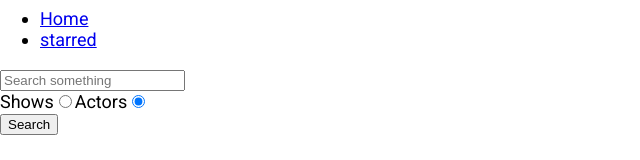
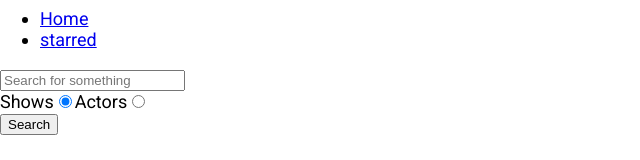
Before and after one commit to codingraj3427/Box-office-app, a React (Create React App) app: page / in a window 1280 px wide. Shown: the part 161-321 px from the top of the page, without its empty margins (0-640 px from the left). Built offline with nearby package versions, Linux system fonts and the light colour scheme.

Commit message:
Successfully created hooks

```diff
--- a/src/pages/Home.js
+++ b/src/pages/Home.js
@@ -1,124 +1,92 @@
-import React,{useState,useEffect} from 'react'
+import React, { useState } from 'react';
+import MainPageLayout from '../components/MainPageLayout';
+import { apiGet } from '../misc/config';
+import ShowGrid from '../components/show/ShowGrid';
 import ActorGrid from '../components/actor/ActorGrid';
-import MainPageLayout from '../components/MainPageLayout'
-import ShowGrid from '../components/show/ShowGrid';
-import {apiGet} from '../misc/config';
+import { useLastQuery } from '../misc/custom-hooks';
 
+const Home = () => {
+  const [input, setInput] = useLastQuery();
+  const [results, setResults] = useState(null);
+  const [searchOption, setSearchOption] = useState('shows');
 
-
-
-
-
-function Home() {
-
-  const[input,setInput]=useState('');
-  const[result,setResult]=useState(null);
-  const[searchOption,setsearchOption]=useState('');
-
-  const isShowSearch=searchOption==='shows';
-
-  useEffect(()=>{
-    console.log("USe effect run  ");
-
-    return ()=>
-    {
-      console.log("exit")
-    };
-  },[searchOption])     //It requires two components ad
-
-  const onSearch=()=>
-  {
-
-
-    apiGet(`/search/${searchOption}?q=${input}`).then(result=>
-      {
-        setResult(result);
-      });
-
-
+  const isShowsSearch = searchOption === 'shows';
+  const onSearch = () => {
+    apiGet(`/search/${searchOption}?q=${input}`).then(result => {
+      setResults(result);
+    });
   };
 
-
-  const onInputChange=(ev)=>
-  {
+  const onInputChange = ev => {
     setInput(ev.target.value);
-    console.log(ev.target.value);
   };
 
-
-  const onKeyDown=(ev)=>
-  {
-    if(ev.keyCode===13)
-    {
+  const onKeyDown = ev => {
+    if (ev.keyCode === 13) {
       onSearch();
     }
-  }
+  };
 
+  const onRadioChange = ev => {
+    setSearchOption(ev.target.value);
+  };
 
-  const onRadioChange=(ev)=>
-  {
-      setsearchOption(ev.target.value);
-
-  }
-
-  console.log(searchOption);
-
-
-  const renderResult= ()=>
-  {
-    if(result && result.length===0)
-    {
-      return <div>No Result</div>
+  const renderResults = () => {
+    if (results && results.length === 0) {
+      return <div>No results</div>;
     }
 
-    if(result && result.length>0){
-
-      return(
-
-          result[0].show ? <ShowGrid data={result}/> : <ActorGrid  data={result}/>
-
-        );
+    if (results && results.length > 0) {
+      return results[0].show ? (
+        <ShowGrid data={results} />
+      ) : (
+        <ActorGrid data={results} />
+      );
     }
 
     return null;
-  }
-
-
+  };
 
   return (
     <MainPageLayout>
-      <input type="text" placeholder="Search something"onChange={onInputChange} onKeyDown={onKeyDown} value={input}/>
-
+      <input
+        type="text"
+        placeholder="Search for something"
+        onChange={onInputChange}
+        onKeyDown={onKeyDown}
+        value={input}
+      />
 
       <div>
-        <label htmlFor='Shows-search'>
+        <label htmlFor="shows-search">
           Shows
-          <input id="Shows-search
-          "type="radio"
-          value="shows"
-          checked={isShowSearch}
-          onChange={onRadioChange}/>
+          <input
+            id="shows-search"
+            type="radio"
+            value="shows"
+            checked={isShowsSearch}
+            onChange={onRadioChange}
+          />
         </label>
 
-        <label htmlFor='Actor-search'>
+        <label htmlFor="actors-search">
           Actors
-          <input id="Actor-search"
-          type="radio"
-          value="people"
-          checked={!isShowSearch}
-          onChange={onRadioChange}/>
+          <input
+            id="actors-search"
+            type="radio"
+            value="people"
+            checked={!isShowsSearch}
+            onChange={onRadioChange}
+          />
         </label>
       </div>
 
+      <button type="button" onClick={onSearch}>
+        Search
+      </button>
+      {renderResults()}
+    </MainPageLayout>
+  );
+};
 
-
-
-      <button
-      type="button" onClick={onSearch}>Search
-      </button>
-      {renderResult()}
-    </MainPageLayout>
-  )
-}
-
-export default Home
+export default Home;
```
